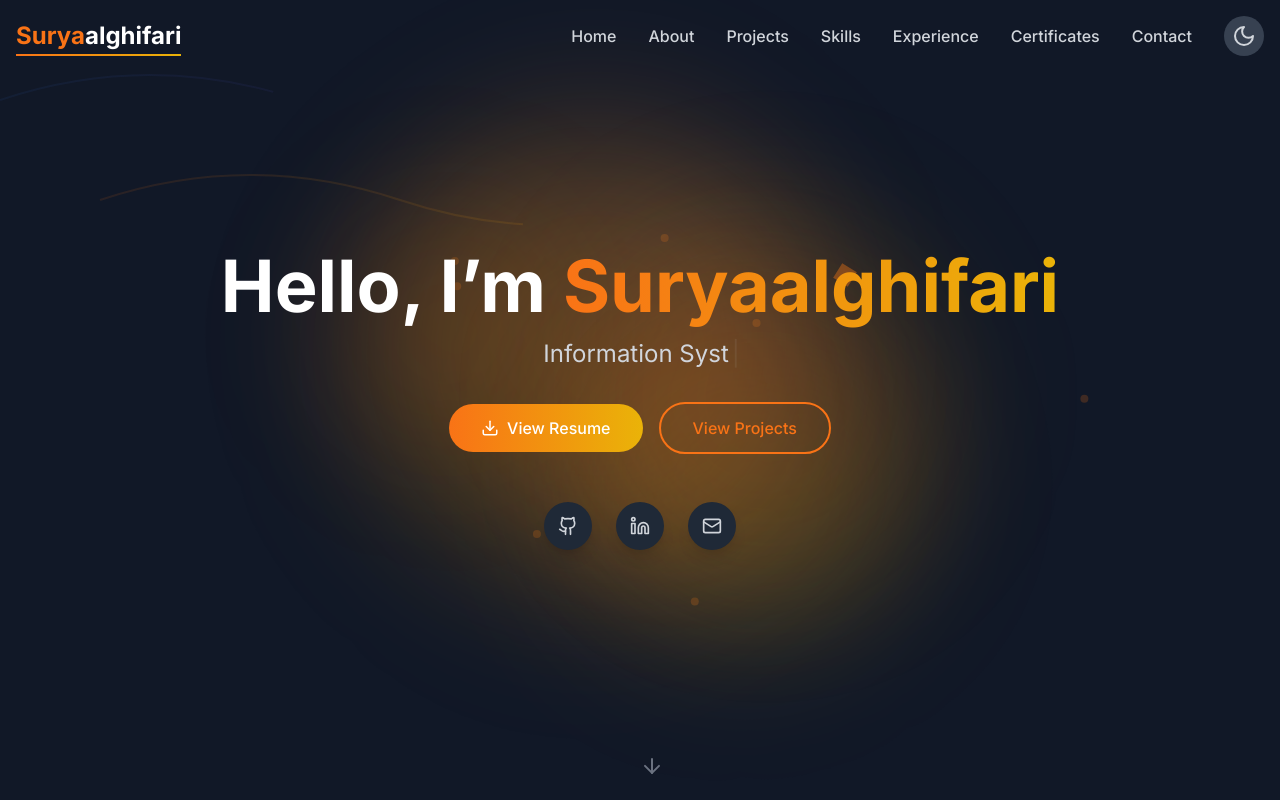
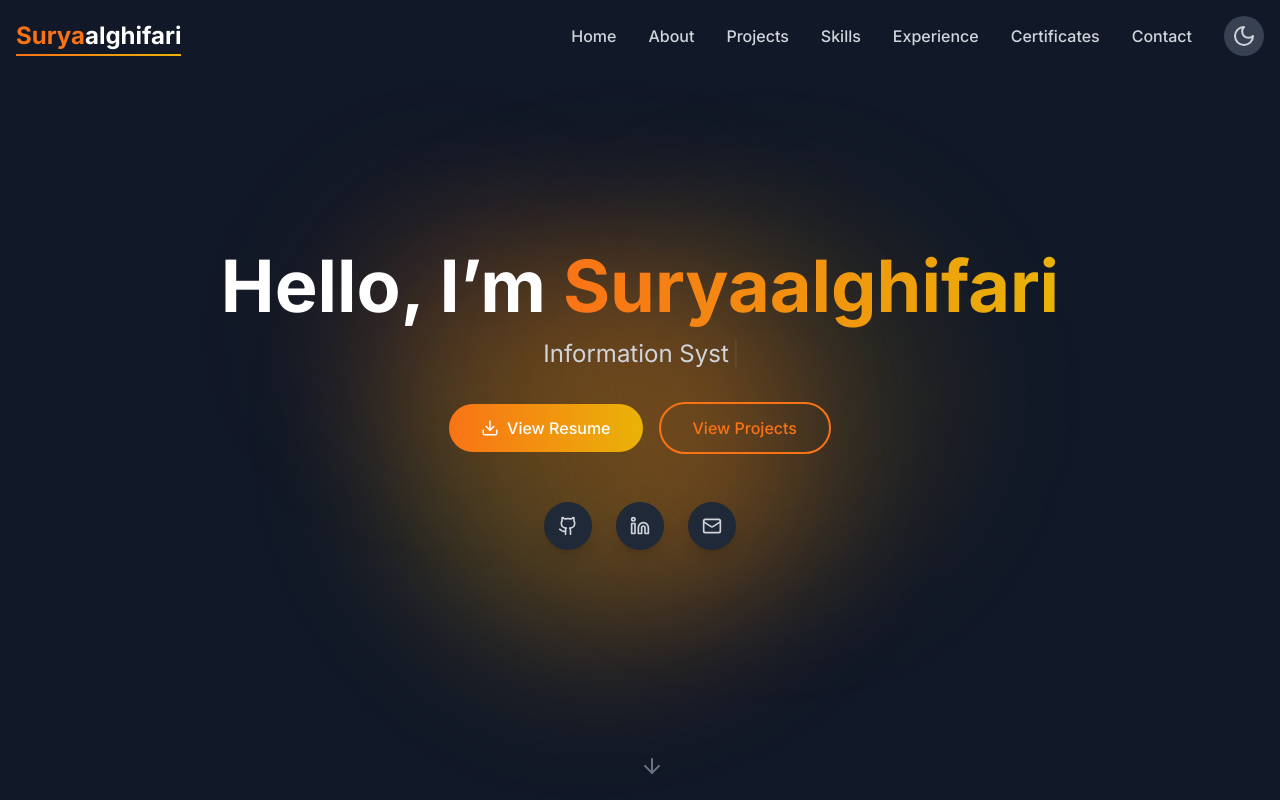
Before and after one commit to Suryaalghifari/porto-react, a React (Vite) app: page / in a window 1280 px wide. Shown: the top 800 px of the page. Built offline with nearby package versions, Linux system fonts and the light colour scheme.

Commit message:
Update: AnimatedBackground

```diff
--- a/src/components/AnimatedBackground.tsx
+++ b/src/components/AnimatedBackground.tsx
@@ -1,126 +1,12 @@
 import React from "react";
 import { motion } from "framer-motion";
 
-export const AnimatedBackground = () => {
-  // --- ⬇️ letakkan useMemo DI DALAM fungsi komponen ---
-  const particles = React.useMemo(
-    () =>
-      [...Array(8)].map(() => ({
-        startX: Math.random() * window.innerWidth,
-        startY: Math.random() * window.innerHeight,
-        endX: Math.random() * window.innerWidth,
-        endY: Math.random() * window.innerHeight,
-        duration: Math.random() * 12 + 8,
-      })),
-    []
-  );
-
-  return (
-    <div className="fixed inset-0 overflow-hidden pointer-events-none z-0">
-      {particles.map((p, i) => (
-        <motion.div
-          key={i}
-          className="absolute w-2 h-2 bg-blue-500/20 dark:bg-orange-500/20 rounded-full"
-          initial={{ x: p.startX, y: p.startY }}
-          animate={{ x: p.endX, y: p.endY }}
-          transition={{
-            duration: p.duration,
-            repeat: Infinity,
-            repeatType: "reverse",
-            ease: "linear",
-          }}
-        />
-      ))}
-
-      {/* Gradient Orbs */}
-      <motion.div
-        className="absolute top-1/4 left-1/4 w-96 h-96 bg-gradient-to-r from-blue-400/30 to-purple-600/30 dark:from-orange-400/30 dark:to-yellow-600/30 rounded-full blur-3xl"
-        animate={{
-          scale: [1, 1.2, 1],
-          rotate: [0, 180, 360],
-          x: [0, 100, 0],
-          y: [0, -50, 0],
-        }}
-        transition={{
-          duration: 20,
-          repeat: Infinity,
-          ease: "easeInOut",
-        }}
-      />
-
-      <motion.div
-        className="absolute bottom-1/4 right-1/4 w-80 h-80 bg-gradient-to-r from-purple-400/20 to-pink-600/20 dark:from-yellow-400/20 dark:to-red-600/20 rounded-full blur-3xl"
-        animate={{
-          scale: [1.2, 1, 1.2],
-          rotate: [360, 180, 0],
-          x: [0, -100, 0],
-          y: [0, 50, 0],
-        }}
-        transition={{
-          duration: 25,
-          repeat: Infinity,
-          ease: "easeInOut",
-        }}
-      />
-
-      {/* Geometric Shapes */}
-      <motion.div
-        className="absolute top-1/3 right-1/3 w-4 h-4 bg-blue-500/40 dark:bg-orange-500/40 rotate-45"
-        animate={{
-          rotate: [45, 405],
-          scale: [1, 1.5, 1],
-        }}
-        transition={{
-          duration: 8,
-          repeat: Infinity,
-          ease: "easeInOut",
-        }}
-      />
-
-      {/* Animated Lines */}
-      <svg className="absolute inset-0 w-full h-full">
-        <motion.path
-          d="M0,100 Q150,50 300,100 T600,100"
-          stroke="url(#gradient1)"
-          strokeWidth="2"
-          fill="none"
-          initial={{ pathLength: 0, opacity: 0 }}
-          animate={{ pathLength: 1, opacity: 0.3 }}
-          transition={{ duration: 3, repeat: Infinity, repeatType: "reverse" }}
-        />
-        <motion.path
-          d="M100,200 Q250,150 400,200 T700,200"
-          stroke="url(#gradient2)"
-          strokeWidth="2"
-          fill="none"
-          initial={{ pathLength: 0, opacity: 0 }}
-          animate={{ pathLength: 1, opacity: 0.3 }}
-          transition={{
-            duration: 4,
-            repeat: Infinity,
-            repeatType: "reverse",
-            delay: 1,
-          }}
-        />
-        <defs>
-          <linearGradient id="gradient1" x1="0%" y1="0%" x2="100%" y2="0%">
-            <stop offset="0%" stopColor="rgb(59, 130, 246)" stopOpacity="0.5" />
-            <stop
-              offset="100%"
-              stopColor="rgb(147, 51, 234)"
-              stopOpacity="0.5"
-            />
-          </linearGradient>
-          <linearGradient id="gradient2" x1="0%" y1="0%" x2="100%" y2="0%">
-            <stop offset="0%" stopColor="rgb(249, 115, 22)" stopOpacity="0.5" />
-            <stop
-              offset="100%"
-              stopColor="rgb(234, 179, 8)"
-              stopOpacity="0.5"
-            />
-          </linearGradient>
-        </defs>
-      </svg>
-    </div>
-  );
-};
+export const AnimatedBackground = () => (
+  <div className="fixed inset-0 z-0 pointer-events-none">
+    <motion.div
+      className="absolute top-1/3 left-1/3 w-[350px] h-[350px] rounded-full blur-3xl bg-gradient-to-r from-blue-500/30 to-purple-500/30 dark:from-orange-500/40 dark:to-yellow-500/30"
+      animate={{ scale: [1, 1.15, 1], rotate: [0, 180, 360] }}
+      transition={{ duration: 18, repeat: Infinity, ease: "easeInOut" }}
+    />
+  </div>
+);
```
